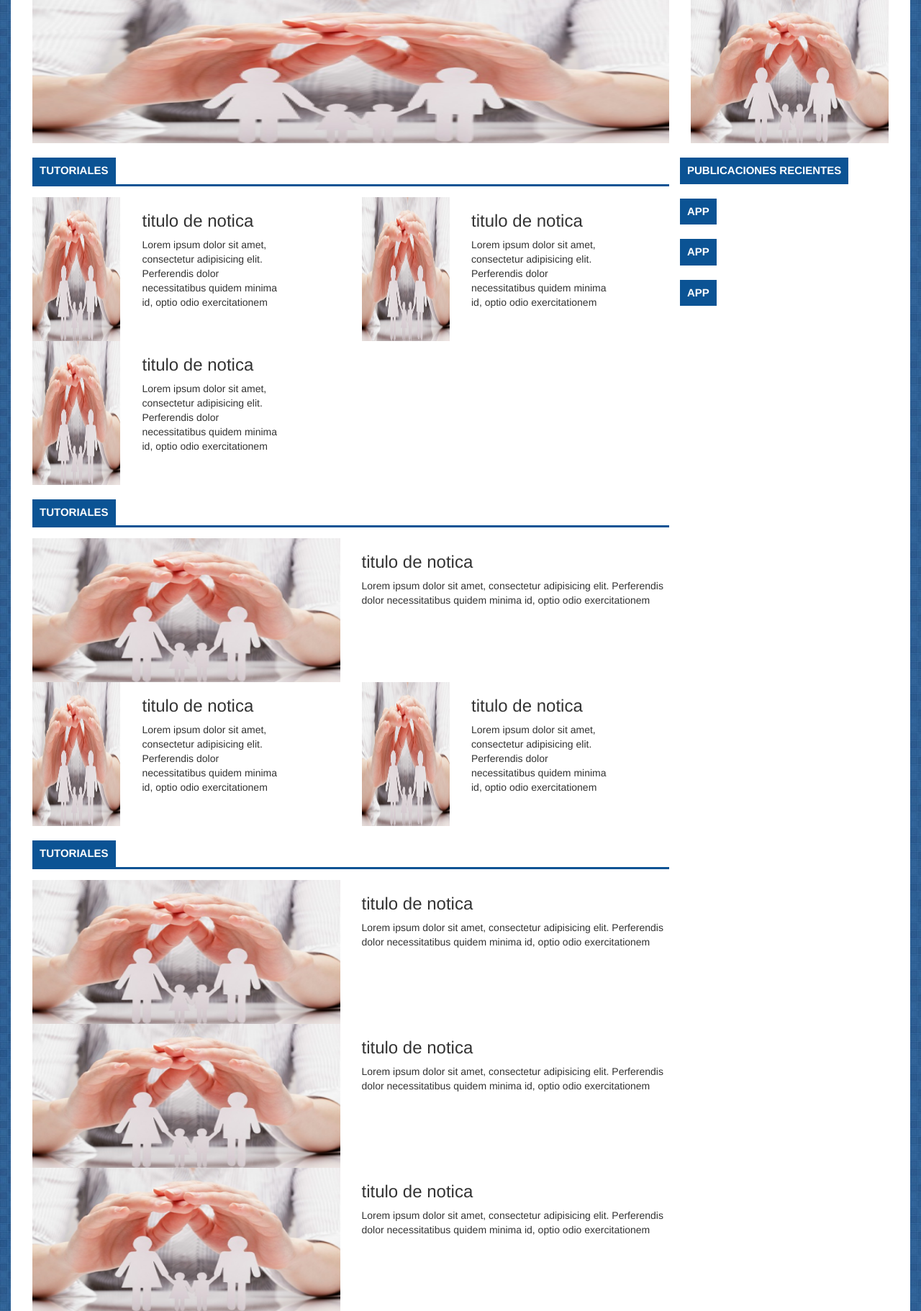
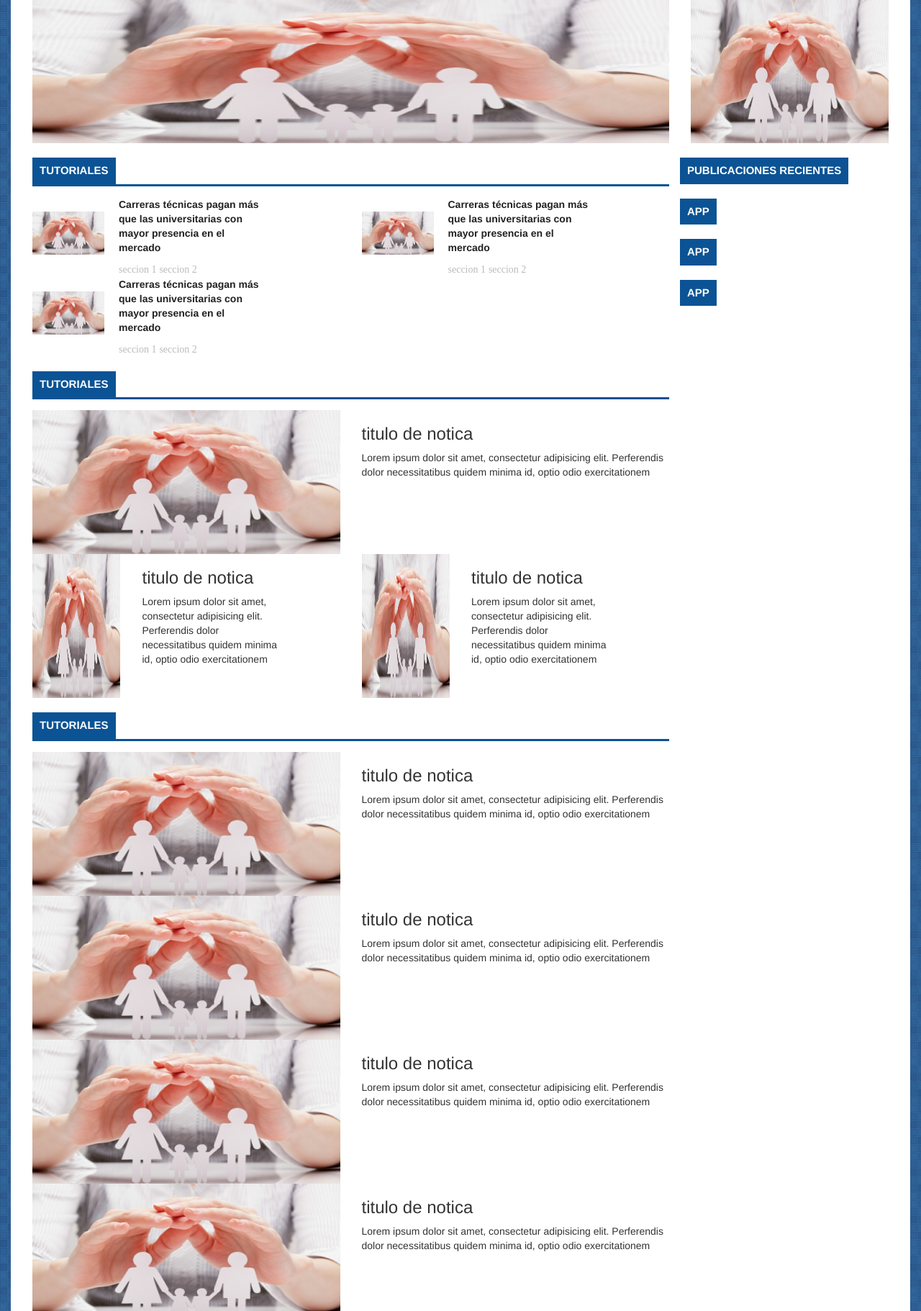
Before and after one commit to vanesantillana/contribuyente, a PHP site: page / in a window 1280 px wide. Shown: the part 147-1969 px from the top of the page at 72% size. Run offline with PHP 8.4, Linux system fonts and the light colour scheme; some web fonts are replaced.

Commit message:
detalles del diseño del cuerpo

```diff
--- a/estilo.css
+++ b/estilo.css
@@ -11,6 +11,21 @@
 	width: 100%;
 
 }
+
+.tutorial a{
+	font-weight: 700;
+color: #222222;
+margin-bottom: 10px;
+display: inline-block;
+
+}
+
+.tutorial .info{
+	content: '\f007';
+font-family: fontawesome;
+color: #bbb;
+}
+
 .sec1{
 	/*background-color: blue;*/
 	background-image: url("imagenes/cropped-technology_header.png");
@@ -47,3 +62,17 @@
  margin-bottom: 15px;
 border-bottom: 3px solid #0b5394;
 }
+
+.rthumbc {
+	width: 120px;
+	height: 60px;
+	display: table-cell;
+	vertical-align: middle;
+	margin-top: 20px;
+}
+
+.recent-thumb {
+    width: 100px;
+    height: 60px;
+    display: block;
+}
--- a/index.html
+++ b/index.html
@@ -57,36 +57,38 @@
 	      <div class="row">
 		<div class="col-md-6">
 		  <div class="row">
-		    <div class="col-md-4">
-		      <img src="img/ttttt.png" alt="" class="">
+		    <div class="col-md-4 rthumbc">
+		      <a class="recent-thumb" href="#" style="background:url(img/ttttt.png) no-repeat center center;background-size: cover"></a>
 		    </div>
 		    <div class="col-md-6">
-		      <h3 class="">titulo de notica</h3>
-		      <p class="">Lorem ipsum dolor sit amet, consectetur adipisicing elit. Perferendis dolor necessitatibus quidem minima id, optio odio exercitationem</p>
+		      <a href="">Carreras técnicas pagan más que las universitarias con mayor presencia en el mercado</a>
+		      <span class="info">seccion 1</span>
+		      <span class="info">seccion 2</span>
 		    </div>
 		  </div>
+
 		</div>
 	      	<div class="col-md-6">
 	          <div class="row">
-		    <div class="col-md-4">
-		      <img src="img/ttttt.png" alt="" class="">
+		    <div class="col-md-4 rthumbc">
+		      <a class="recent-thumb" href="#" style="background:url(img/ttttt.png) no-repeat center center;background-size: cover"></a>
 		    </div>
 		    <div class="col-md-6">
-
-		      <h3 class="">titulo de notica</h3>
-
-		      <p class="">Lorem ipsum dolor sit amet, consectetur adipisicing elit. Perferendis dolor necessitatibus quidem minima id, optio odio exercitationem</p>
+		      <a href="">Carreras técnicas pagan más que las universitarias con mayor presencia en el mercado</a>
+		      <span class="info">seccion 1</span>
+		      <span class="info">seccion 2</span>
 		    </div>
 		  </div>
 	      	</div>
 	      	<div class="col-md-6">
 	          <div class="row">
-		    <div class="col-md-4">
-		      <img src="img/ttttt.png" alt="" class="">
+		    <div class="col-md-4 rthumbc">
+		      <a class="recent-thumb" href="#" style="background:url(img/ttttt.png) no-repeat center center;background-size: cover"></a>
 		    </div>
 		    <div class="col-md-6">
-		      <h3 class="">titulo de notica</h3>
-		      <p class="">Lorem ipsum dolor sit amet, consectetur adipisicing elit. Perferendis dolor necessitatibus quidem minima id, optio odio exercitationem</p>
+		      <a href="">Carreras técnicas pagan más que las universitarias con mayor presencia en el mercado</a>
+		      <span class="info">seccion 1</span>
+		      <span class="info">seccion 2</span>
 		    </div>
 		  </div>
 	      	</div>
```
